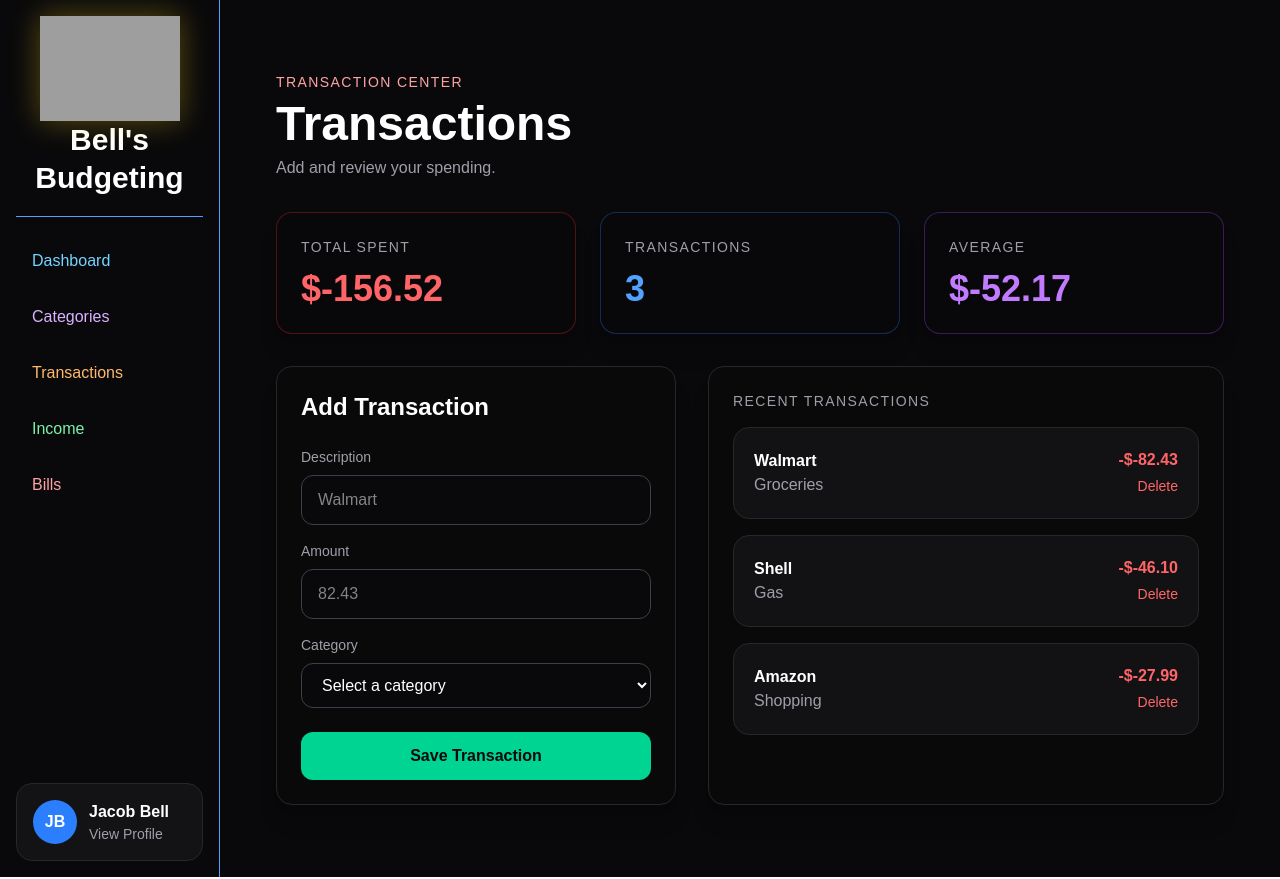
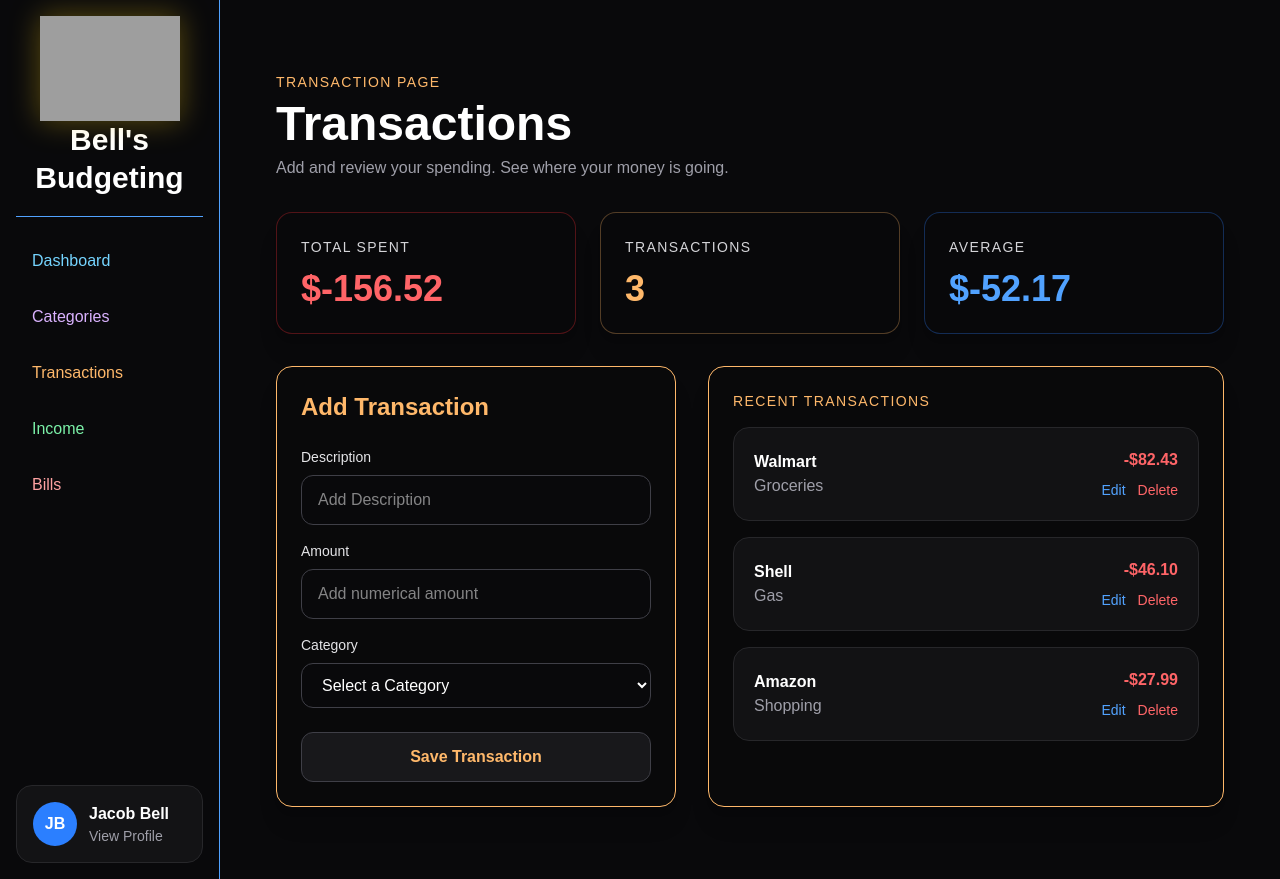
Before and after one commit to jacobaybee-rgb/budget-app, a Next.js app: page /dashboard/transactions in a window 1280 px wide. Built offline with nearby package versions, Linux system fonts and the light colour scheme; grey boxes are pictures that could not be loaded.

Commit message:
Spruced up the looks on the other pages, income, categories, and transactions. Added edit buttons for categories and transactions.

```diff
--- a/app/dashboard/categories/page.tsx
+++ b/app/dashboard/categories/page.tsx
@@ -5,10 +5,18 @@ import { useState } from "react";
 import AppLayout from "@/components/AppLayout";
 
 export default function CategoriesPage() {
-  const { categories, addCategory, deleteCategory } = useBudget();
+  const {
+    categories,
+    addCategory,
+    updateCategory,
+    deleteCategory,
+  } = useBudget();
 
   const [name, setName] = useState("");
   const [budget, setBudget] = useState("");
+  const [editingCategoryId, setEditingCategoryId] = useState<
+    string | null
+  >(null);
 
   const totalBudget = categories.reduce(
     (total, category) => total + category.budget,
@@ -26,22 +34,79 @@ export default function CategoriesPage() {
     const trimmedName = name.trim();
     const budgetNumber = Number(budget);
 
-    if (!trimmedName) return alert("Category name is required.");
-    if (budgetNumber <= 0) return alert("Budget must be greater than 0.");
+    if (!trimmedName) {
+      alert("Category name is required.");
+      return;
+    }
+
+    if (budgetNumber <= 0) {
+      alert("Budget must be greater than 0.");
+      return;
+    }
 
     const categoryExists = categories.some(
       (category) =>
-        category.name.toLowerCase() === trimmedName.toLowerCase()
+        category.name.toLowerCase() === trimmedName.toLowerCase() &&
+        category.id !== editingCategoryId
     );
 
-    if (categoryExists) return alert("That category already exists.");
+    if (categoryExists) {
+      alert("That category already exists.");
+      return;
+    }
 
+    if (editingCategoryId) {
+      const existingCategory = categories.find(
+        (category) => category.id === editingCategoryId
+      );
+
+      if (!existingCategory) {
+        return;
+      }
+
+      updateCategory(
+        {
+          ...existingCategory,
+          name: trimmedName,
+          budget: budgetNumber,
+        },
+        existingCategory.name
+      );
+
+      setEditingCategoryId(null);
+    } else {
       addCategory({
         id: crypto.randomUUID(),
         name: trimmedName,
         budget: budgetNumber,
       });
+    }
 
+    setName("");
+    setBudget("");
+  }
+
+  function handleEditCategory(categoryId: string) {
+    const category = categories.find(
+      (currentCategory) => currentCategory.id === categoryId
+    );
+
+    if (!category) {
+      return;
+    }
+
+    setEditingCategoryId(category.id);
+    setName(category.name);
+    setBudget(category.budget.toString());
+
+    window.scrollTo({
+      top: 0,
+      behavior: "smooth",
+    });
+  }
+
+  function handleCancelEdit() {
+    setEditingCategoryId(null);
     setName("");
     setBudget("");
   }
@@ -51,20 +116,20 @@ export default function CategoriesPage() {
       <div className="px-8 py-8 space-y-8">
         <div>
           <p className="uppercase tracking-widest text-purple-300 text-sm">
-            Category Center
+            Category Page
           </p>
           <h1 className="mt-2 text-5xl font-bold">Categories</h1>
           <p className="mt-2 text-zinc-400">
-            Create categories and budgets so you know where your money is going.
+            Create categories and budgets so you know where your money should be going.
           </p>
         </div>
 
         <div className="grid gap-6 md:grid-cols-3">
-          <section className="rounded-2xl border border-purple-500/30 bg-zinc-950/80 p-6 shadow-xl">
+          <section className="rounded-2xl border border-blue-500/30 bg-zinc-950/80 p-6 shadow-xl">
             <p className="text-sm uppercase tracking-widest text-zinc-400">
               Total Budgeted
             </p>
-            <p className="mt-3 text-4xl font-bold text-purple-400">
+            <p className="mt-3 text-4xl font-bold text-blue-400">
               ${totalBudget.toLocaleString(undefined, {
                 minimumFractionDigits: 2,
                 maximumFractionDigits: 2,
@@ -72,20 +137,20 @@ export default function CategoriesPage() {
             </p>
           </section>
 
-          <section className="rounded-2xl border border-blue-500/30 bg-zinc-950/80 p-6 shadow-xl">
+          <section className="rounded-2xl border border-purple-500/30 bg-zinc-950/80 p-6 shadow-xl">
             <p className="text-sm uppercase tracking-widest text-zinc-400">
               Categories
             </p>
-            <p className="mt-3 text-4xl font-bold text-blue-400">
+            <p className="mt-3 text-4xl font-bold text-purple-400">
               {categoryCount}
             </p>
           </section>
 
-          <section className="rounded-2xl border border-emerald-500/30 bg-zinc-950/80 p-6 shadow-xl">
+          <section className="rounded-2xl border border-blue-500/50 bg-zinc-950/80 p-6 shadow-xl">
             <p className="text-sm uppercase tracking-widest text-zinc-400">
               Average Budget
             </p>
-            <p className="mt-3 text-4xl font-bold text-emerald-400">
+            <p className="mt-3 text-4xl font-bold text-blue-400">
               ${averageBudget.toLocaleString(undefined, {
                 minimumFractionDigits: 2,
                 maximumFractionDigits: 2,
@@ -97,9 +162,11 @@ export default function CategoriesPage() {
         <div className="grid gap-8 lg:grid-cols-[400px_1fr]">
           <form
             onSubmit={handleSubmit}
-            className="rounded-2xl border border-zinc-800 bg-zinc-950/80 p-6 shadow-xl"
+            className="rounded-2xl border border-purple-500/50 bg-zinc-950/80 p-6 shadow-xl"
           >
-            <h2 className="text-2xl font-bold">Add Category</h2>
+            <h2 className="text-2xl font-bold text-purple-400">
+              {editingCategoryId ? "Edit Category" : "Add Category"}
+            </h2>
 
             <label className="mt-6 block text-sm text-zinc-400">
               Category Name
@@ -108,7 +175,7 @@ export default function CategoriesPage() {
               value={name}
               onChange={(event) => setName(event.target.value)}
               className="mt-2 w-full rounded-xl border border-zinc-700 bg-zinc-950 px-4 py-3 text-white"
-              placeholder="Groceries"
+              placeholder="Name of Category"
             />
 
             <label className="mt-4 block text-sm text-zinc-400">
@@ -118,17 +185,32 @@ export default function CategoriesPage() {
               value={budget}
               onChange={(event) => setBudget(event.target.value)}
               className="mt-2 w-full rounded-xl border border-zinc-700 bg-zinc-950 px-4 py-3 text-white"
-              placeholder="600"
+              placeholder="Amount you want to budget"
               type="number"
             />
 
-            <button className="mt-6 w-full rounded-xl bg-emerald-400 px-6 py-3 font-semibold text-zinc-950 hover:bg-emerald-300">
-              Save Category
+            <div className="mt-6 flex gap-3">
+              <button
+                type="submit"
+                className="flex-1 rounded-xl bg-purple-400/70 px-6 py-3 font-semibold text-zinc-950 hover:bg-purple-500"
+              >
+                {editingCategoryId ? "Save Changes" : "Save Category"}
               </button>
+
+              {editingCategoryId && (
+                <button
+                  type="button"
+                  onClick={handleCancelEdit}
+                  className="rounded-xl border border-zinc-700 bg-zinc-900 px-6 py-3 font-semibold text-zinc-300 hover:bg-zinc-800"
+                >
+                  Cancel
+                </button>
+              )}
+            </div>
           </form>
 
-          <section className="rounded-2xl border border-zinc-800 bg-zinc-950/80 p-6 shadow-xl">
-            <p className="uppercase tracking-widest text-zinc-400 text-sm mb-4">
+          <section className="rounded-2xl border border-purple-800 bg-zinc-950/80 p-6 shadow-xl">
+            <p className="uppercase tracking-widest text-purple-400 text-sm mb-4">
               Budget Categories
             </p>
 
@@ -154,12 +236,23 @@ export default function CategoriesPage() {
                       </p>
                     </div>
 
+                    <div className="flex gap-2">
                       <button
+                        type="button"
+                        onClick={() => handleEditCategory(category.id)}
+                        className="rounded-lg bg-blue-950/40 px-3 py-2 text-sm text-blue-400 transition hover:bg-blue-900/50 hover:text-blue-300"
+                      >
+                        Edit
+                      </button>
+
+                      <button
+                        type="button"
                         onClick={() => deleteCategory(category.id)}
                         className="rounded-lg bg-red-950/40 px-3 py-2 text-sm text-red-400 transition hover:bg-red-900/50 hover:text-red-300"
                       >
-                      🗑 Delete
+                        Delete
                       </button>
+                    </div>
                   </div>
                 ))
               )}
--- a/app/dashboard/page.tsx
+++ b/app/dashboard/page.tsx
@@ -169,7 +169,7 @@ export default function Dashboard() {
               </div>
 
               <div>
-                <p className="text-orange-400 text-2xl font-bold">
+                <p className="text-red-400 text-2xl font-bold">
                   ${spent.toLocaleString(undefined, {
                     minimumFractionDigits: 2,
                     maximumFractionDigits: 2,
--- a/app/dashboard/transactions/page.tsx
+++ b/app/dashboard/transactions/page.tsx
@@ -5,12 +5,20 @@ import { useState } from "react";
 import AppLayout from "@/components/AppLayout";
 
 export default function TransactionsPage() {
-  const { categories, transactions, addTransaction, deleteTransaction } =
-    useBudget();
+  const {
+    categories,
+    transactions,
+    addTransaction,
+    updateTransaction,
+    deleteTransaction
+  } = useBudget();
 
   const [name, setName] = useState("");
   const [amount, setAmount] = useState("");
   const [category, setCategory] = useState("");
+  const [editingTransactionId, setEditingTransactionId] = useState<
+    string | null
+  >(null);
 
   const totalSpent = transactions.reduce(
     (total, transaction) => total + transaction.amount,
@@ -27,10 +35,39 @@ export default function TransactionsPage() {
     const trimmedName = name.trim();
     const amountNumber = Number(amount);
 
-    if (!trimmedName) return alert("Transaction name is required.");
-    if (amountNumber <= 0) return alert("Amount must be greater than 0.");
-    if (!category) return alert("Please select a category.");
+    if (!trimmedName) {
+      alert("Transaction name is required.");
+      return;
+    }
 
+    if (amountNumber <= 0) {
+      alert("Amount must be greater than 0.");
+      return;
+    }
+
+    if (!category) {
+      alert("Please select a category.");
+      return;
+    }
+
+    if (editingTransactionId) {
+      const existingTransaction = transactions.find(
+        (transaction) => transaction.id === editingTransactionId
+      );
+
+      if (!existingTransaction) {
+        return;
+      }
+
+      updateTransaction({
+        ...existingTransaction,
+        name: trimmedName,
+        amount: -Math.abs(amountNumber),
+        category,
+      });
+
+      setEditingTransactionId(null);
+    } else {
       addTransaction({
         id: crypto.randomUUID(),
         name: trimmedName,
@@ -38,7 +75,35 @@ export default function TransactionsPage() {
         category,
         date: new Date().toISOString().split("T")[0],
       });
+    }
 
+    setName("");
+    setAmount("");
+    setCategory("");
+  }
+
+  function handleEditTransaction(transactionId: string) {
+    const transaction = transactions.find(
+      (currentTransaction) => currentTransaction.id === transactionId
+    );
+
+    if (!transaction) {
+      return;
+    }
+
+    setEditingTransactionId(transaction.id);
+    setName(transaction.name);
+    setAmount(Math.abs(transaction.amount).toString());
+    setCategory(transaction.category);
+
+    window.scrollTo({
+      top: 0,
+      behavior: "smooth",
+    });
+  }
+
+  function handleCancelEdit() {
+    setEditingTransactionId(null);
     setName("");
     setAmount("");
     setCategory("");
@@ -48,18 +113,18 @@ export default function TransactionsPage() {
     <AppLayout>
       <div className="px-8 py-8 space-y-8">
         <div>
-          <p className="uppercase tracking-widest text-red-300 text-sm">
-            Transaction Center
+          <p className="uppercase tracking-widest text-orange-300 text-sm">
+            Transaction Page
           </p>
           <h1 className="mt-2 text-5xl font-bold">Transactions</h1>
           <p className="mt-2 text-zinc-400">
-            Add and review your spending.
+            Add and review your spending. See where your money is going.
           </p>
         </div>
 
         <div className="grid gap-6 md:grid-cols-3">
           <section className="rounded-2xl border border-red-500/30 bg-zinc-950/80 p-6 shadow-xl">
-            <p className="text-sm uppercase tracking-widest text-zinc-400">
+            <p className="text-sm uppercase tracking-widest text-zinc-300">
               Total Spent
             </p>
             <p className="mt-3 text-4xl font-bold text-red-400">
@@ -70,20 +135,20 @@ export default function TransactionsPage() {
             </p>
           </section>
 
-          <section className="rounded-2xl border border-blue-500/30 bg-zinc-950/80 p-6 shadow-xl">
-            <p className="text-sm uppercase tracking-widest text-zinc-400">
+          <section className="rounded-2xl border border-orange-300/30 bg-zinc-950/80 p-6 shadow-xl">
+            <p className="text-sm uppercase tracking-widest text-zinc-300">
               Transactions
             </p>
-            <p className="mt-3 text-4xl font-bold text-blue-400">
+            <p className="mt-3 text-4xl font-bold text-orange-300">
               {transactionCount}
             </p>
           </section>
 
-          <section className="rounded-2xl border border-purple-500/30 bg-zinc-950/80 p-6 shadow-xl">
-            <p className="text-sm uppercase tracking-widest text-zinc-400">
+          <section className="rounded-2xl border border-blue-500/30 bg-zinc-950/80 p-6 shadow-xl">
+            <p className="text-sm uppercase tracking-widest text-zinc-300">
               Average
             </p>
-            <p className="mt-3 text-4xl font-bold text-purple-400">
+            <p className="mt-3 text-4xl font-bold text-blue-400">
               ${averageTransaction.toLocaleString(undefined, {
                 minimumFractionDigits: 2,
                 maximumFractionDigits: 2,
@@ -95,32 +160,34 @@ export default function TransactionsPage() {
         <div className="grid gap-8 lg:grid-cols-[400px_1fr]">
           <form
             onSubmit={handleSubmit}
-            className="rounded-2xl border border-zinc-800 bg-zinc-950/80 p-6 shadow-xl"
+            className="rounded-2xl border border-orange-300 bg-zinc-950/80 p-6 shadow-xl"
           >
-            <h2 className="text-2xl font-bold">Add Transaction</h2>
+            <h2 className="text-2xl font-bold text-orange-300">
+              {editingTransactionId ? "Edit Transaction" : "Add Transaction"}
+            </h2>
 
-            <label className="mt-6 block text-sm text-zinc-400">
+            <label className="mt-6 block text-sm text-zinc-200">
               Description
             </label>
             <input
               value={name}
               onChange={(event) => setName(event.target.value)}
               className="mt-2 w-full rounded-xl border border-zinc-700 bg-zinc-950 px-4 py-3 text-white"
-              placeholder="Walmart"
+              placeholder="Add Description"
             />
 
-            <label className="mt-4 block text-sm text-zinc-400">
+            <label className="mt-4 block text-sm text-zinc-200">
               Amount
             </label>
             <input
               value={amount}
               onChange={(event) => setAmount(event.target.value)}
               className="mt-2 w-full rounded-xl border border-zinc-700 bg-zinc-950 px-4 py-3 text-white"
-              placeholder="82.43"
+              placeholder="Add numerical amount"
               type="number"
             />
 
-            <label className="mt-4 block text-sm text-zinc-400">
+            <label className="mt-4 block text-sm text-zinc-200">
               Category
             </label>
             <select
@@ -128,7 +195,7 @@ export default function TransactionsPage() {
               onChange={(event) => setCategory(event.target.value)}
               className="mt-2 w-full rounded-xl border border-zinc-700 bg-zinc-950 px-4 py-3 text-white"
             >
-              <option value="">Select a category</option>
+              <option value="">Select a Category</option>
 
               {categories.map((category) => (
                 <option key={category.id} value={category.name}>
@@ -137,13 +204,28 @@ export default function TransactionsPage() {
               ))}
             </select>
 
-            <button className="mt-6 w-full rounded-xl bg-emerald-400 px-6 py-3 font-semibold text-zinc-950 hover:bg-emerald-300">
-              Save Transaction
+            <div className="mt-6 flex gap-3">
+              <button
+                type="submit"
+                className="flex-1 rounded-xl border border-zinc-700 bg-zinc-900 px-6 py-3 font-semibold text-orange-300 hover:bg-orange-300/30"
+              >
+                {editingTransactionId ? "Save Changes" : "Save Transaction"}
               </button>
+
+              {editingTransactionId && (
+                <button
+                  type="button"
+                  onClick={handleCancelEdit}
+                  className="rounded-xl border border-zinc-700 bg-zinc-900 px-6 py-3 font-semibold text-zinc-300 hover:bg-zinc-800"
+                >
+                  Cancel
+                </button>
+              )}
+            </div>
           </form>
 
-          <section className="rounded-2xl border border-zinc-800 bg-zinc-950/80 p-6 shadow-xl">
-            <p className="uppercase tracking-widest text-zinc-400 text-sm mb-4">
+          <section className="rounded-2xl border border-orange-300 bg-zinc-950/80 p-6 shadow-xl">
+            <p className="uppercase tracking-widest text-orange-300 text-sm mb-4">
               Recent Transactions
             </p>
 
@@ -163,18 +245,29 @@ export default function TransactionsPage() {
 
                     <div className="text-right">
                       <p className="font-bold text-red-400">
-                        -${transaction.amount.toLocaleString(undefined, {
+                        -${Math.abs(transaction.amount).toLocaleString(undefined, {
                           minimumFractionDigits: 2,
                           maximumFractionDigits: 2,
                         })}
                       </p>
 
+                      <div className="mt-2 flex justify-end gap-3">
                         <button
+                          type="button"
+                          onClick={() => handleEditTransaction(transaction.id)}
+                          className="text-sm text-blue-400 hover:text-blue-300"
+                        >
+                          Edit
+                        </button>
+
+                        <button
+                          type="button"
                           onClick={() => deleteTransaction(transaction.id)}
-                        className="mt-1 text-sm text-red-400 hover:text-red-300"
+                          className="text-sm text-red-400 hover:text-red-300"
                         >
                           Delete
                         </button>
+                      </div>
                     </div>
                   </div>
                 ))
--- a/components/CategoryList.tsx
+++ b/components/CategoryList.tsx
@@ -41,7 +41,7 @@ export default function CategoryList({
           </p>
 
           <h2 className="mt-1 text-2xl font-bold">
-            Budget Plans
+            Categories
           </h2>
         </div>
 
```
Also changed, not shown: app/dashboard/income/page.tsx (+7 -7 lines), components/AddIncomeForm.tsx (+5 -5 lines), context/BudgetContext.tsx (+54 -0 lines), lib/categoryIcons.ts (+15 -2 lines). Lines whose indentation alone changed are shown as unchanged.
